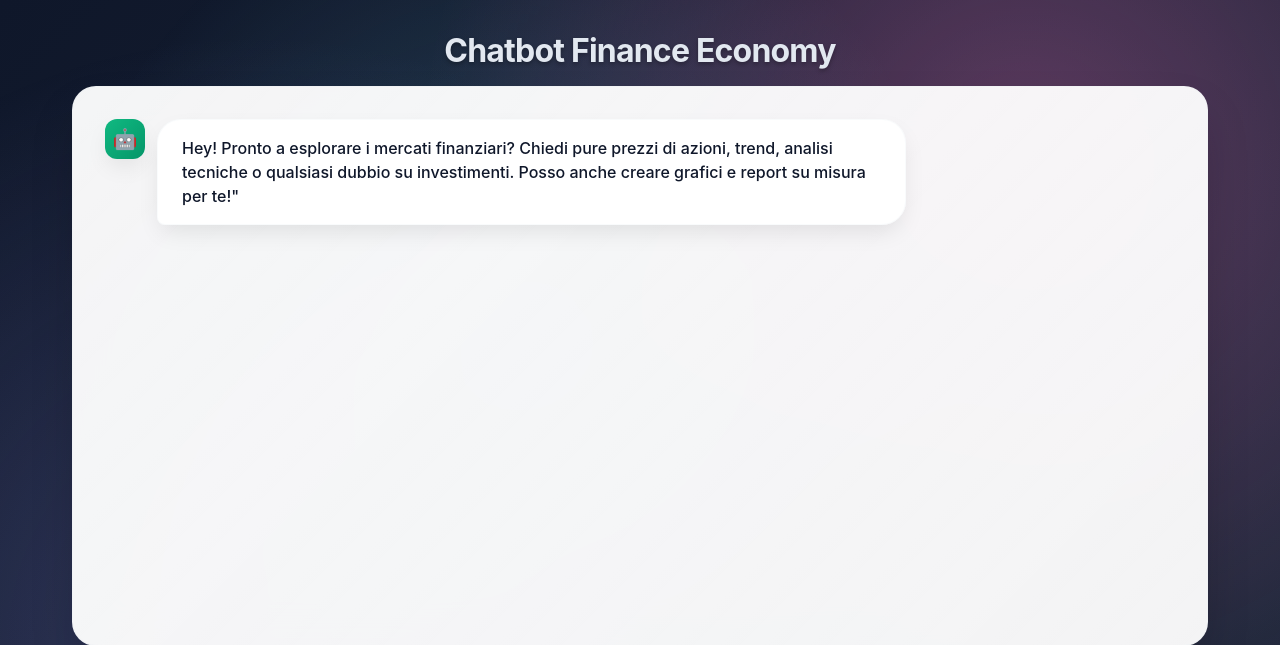
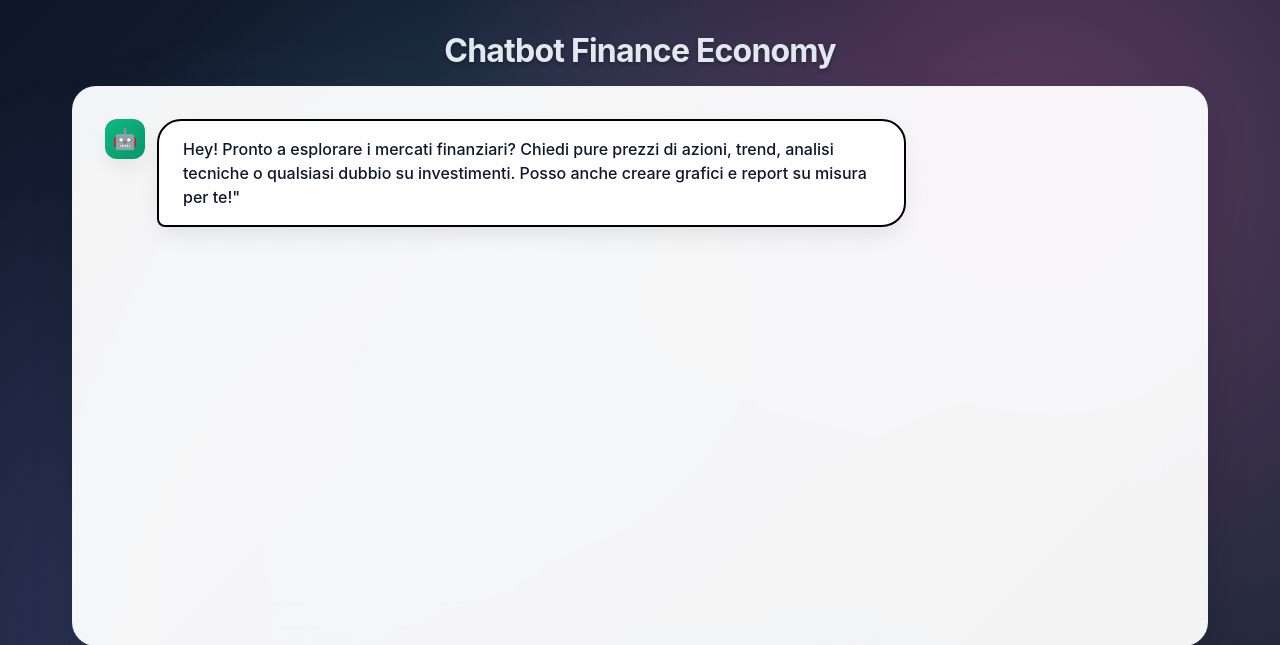
Before and after one commit to romina-trazzi/PythonVerificaFinaleChatBOTfinanziario, a Python web app: template templates/index.html in a window 1280 px wide. Shown: the top 645 px of the page. Run offline with Jinja, Linux system fonts and the light colour scheme; the template is opened without the code that fills it, so the values that code supplies are empty.

Commit message:
aggiunto border nelle risposte del bot nel file css

```diff
--- a/static/css/main.css
+++ b/static/css/main.css
@@ -209,7 +209,7 @@ h2 {
     max-width: 70%;
     font-weight: 500;
     box-shadow: var(--shadow-soft);
-    border: 1px solid var(--border);
+    border: 2px solid black; /* <-- bordo nero evidente */
     transition: all 0.3s ease;
     word-wrap: break-word;
 }
```
